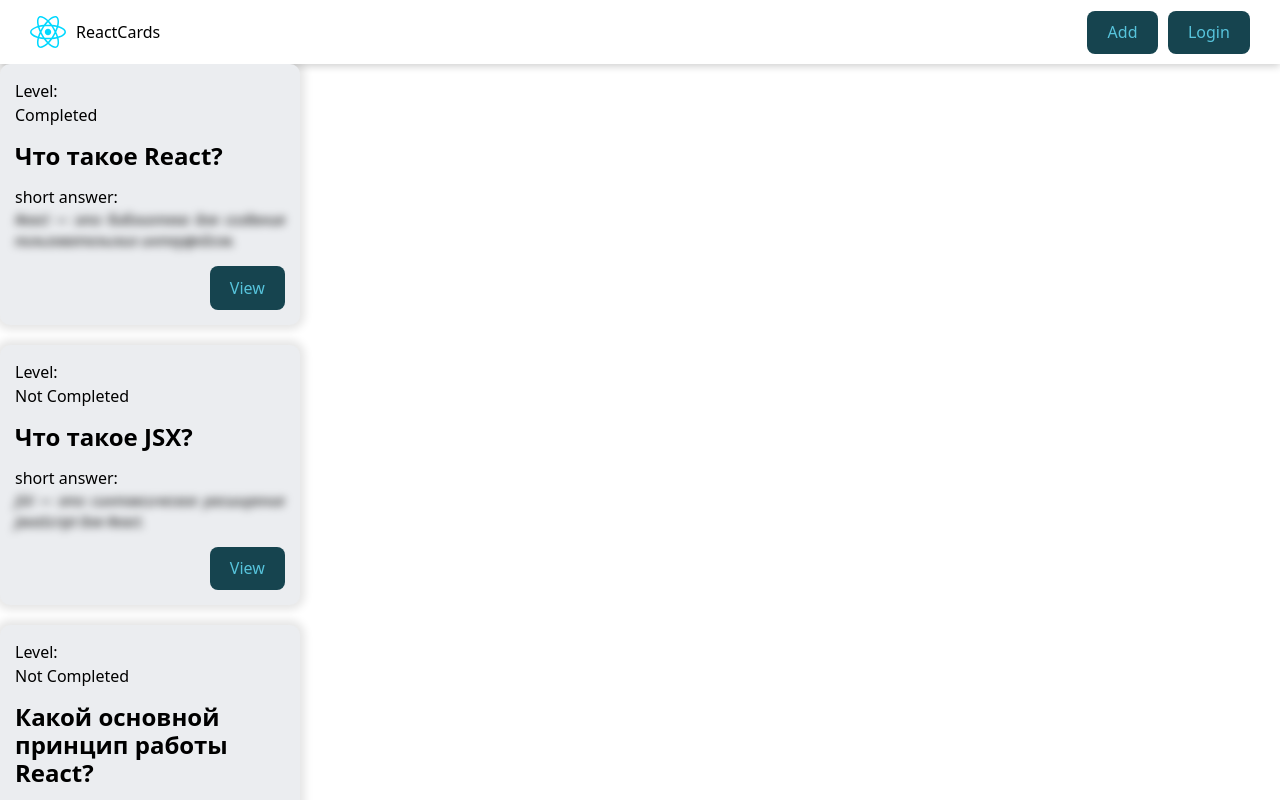
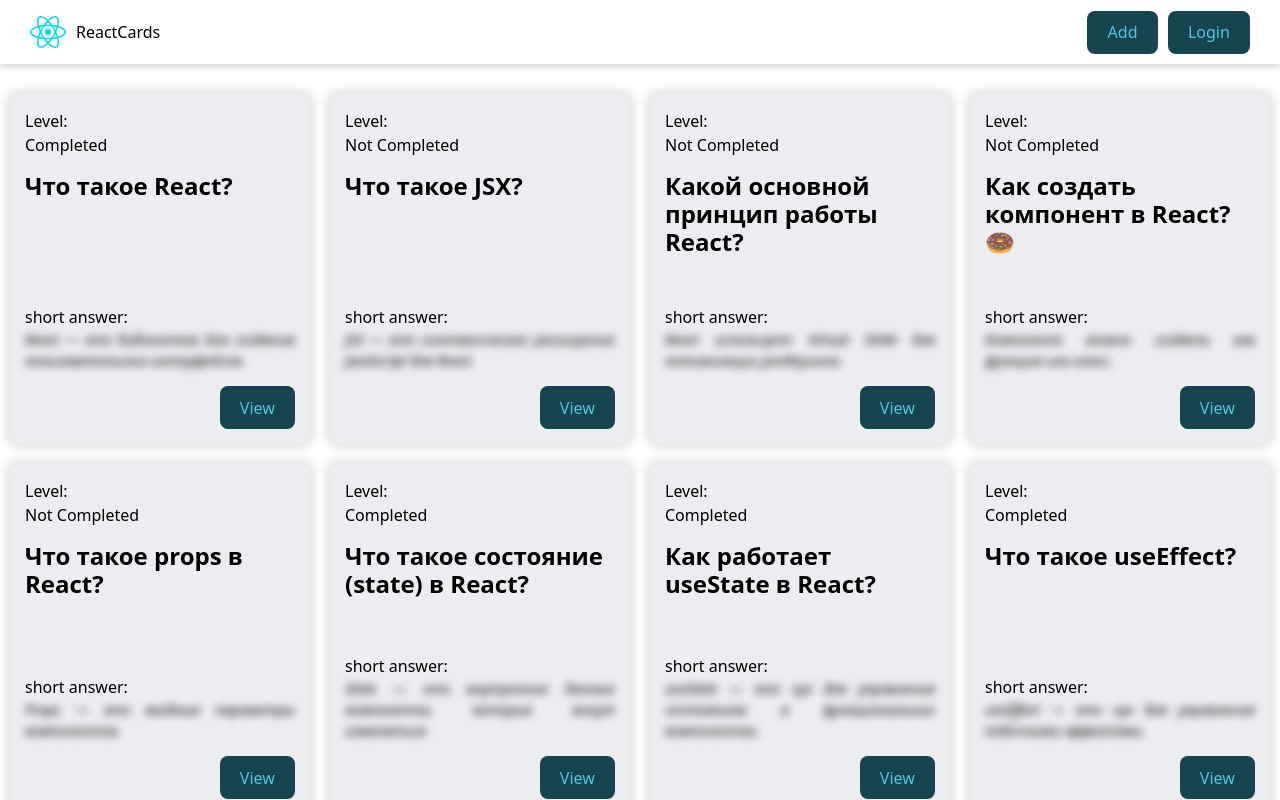
Before and after one commit to SaidahrorMirzaahmed/react-app, a React (Vite) app: page / in a window 1280 px wide. Built offline with nearby package versions, Linux system fonts and the light colour scheme; data requests are answered from the project's data file.

Commit message:
Created new questionList component and added style to them

```diff
--- /dev/null
+++ b/src/components/QuestionCardList/QuestionCardList.jsx
@@ -0,0 +1,14 @@
+import QuestionCard from "../QuestionCard/QuestionCard";
+import cls from "./QuestionCardList.module.css";
+
+const QuestionCardList = ({ cards }) => {
+  return (
+    <div className={cls.cardList}>
+      {cards.map((card, index) => {
+        return <QuestionCard card={card} key={index} />;
+      })}
+    </div>
+  );
+};
+
+export default QuestionCardList;
--- /dev/null
+++ b/src/components/QuestionCardList/QuestionCardList.module.css
@@ -0,0 +1,10 @@
+.cardList {
+    width: 100%;
+    padding: 30px 0;
+    margin: 0 auto;
+    display: flex;
+    justify-content: center;
+    align-items: center;
+    flex-wrap: wrap;
+    gap: 20px;
+}
--- /dev/null
+++ b/src/components/QuestionCardList/index.jsx
@@ -0,0 +1 @@
+export { QuestionCardList } from "./QuestionCardList";
--- a/src/pages/HomePage/HomePage.jsx
+++ b/src/pages/HomePage/HomePage.jsx
@@ -1,6 +1,6 @@
 import React, { useState, useEffect } from "react";
-import QuestionCard from "../../components/QuestionCard/QuestionCard";
 import { API_URL } from "../../constants";
+import QuestionCardList from "../../components/QuestionCardList/QuestionCardList";
 
 const HomePage = () => {
   const [questions, setQuestions] = useState([]);
@@ -22,9 +22,7 @@
 
   return (
     <>
-      {questions.map((card, index) => {
-        return <QuestionCard card={card} key={index} />;
-      })}
+      <QuestionCardList cards={questions} />
     </>
   );
 };
```
